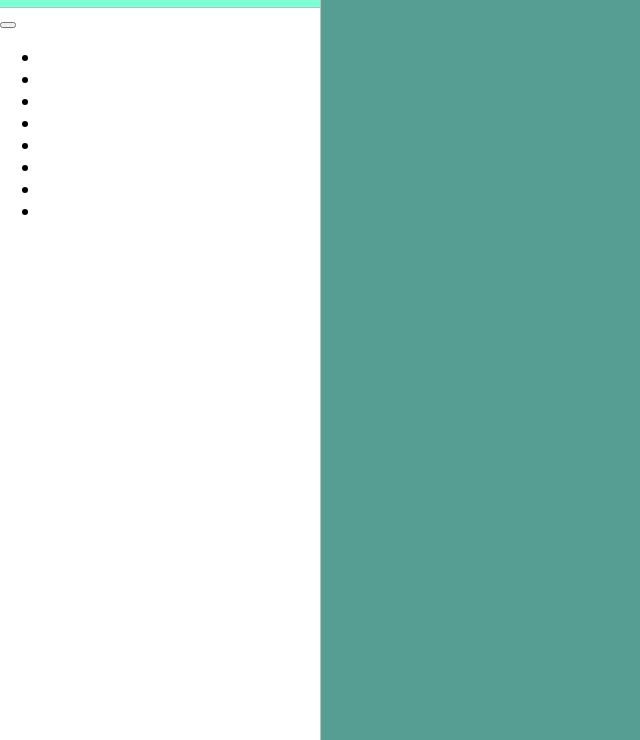
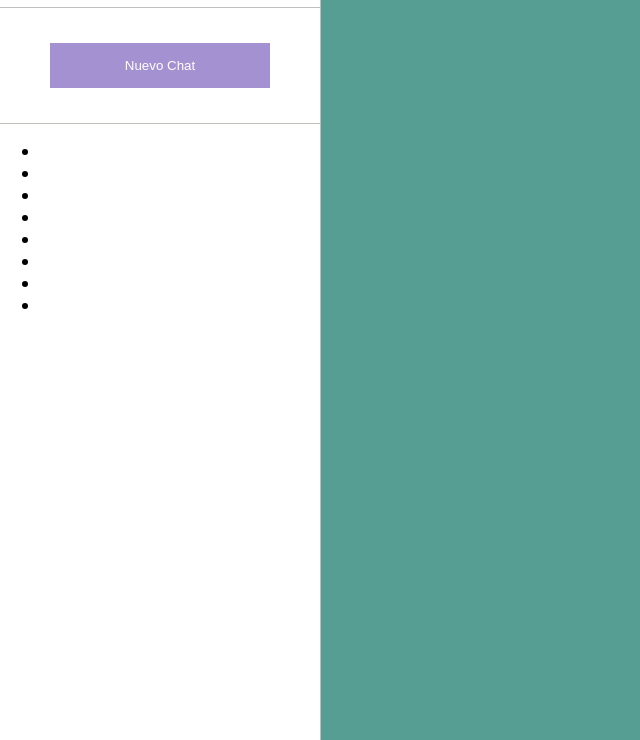
Before and after one commit to catalina-TS/Sistema-de-mensajeria.github.io, a plain HTML site: page index.html in a window 1280 px wide. Shown: the part 60-800 px from the top of the page, without its empty margins (0-640 px from the left). Drawn offline with Linux system fonts and the light colour scheme.

Commit message:
Creación del botón nuevo chat

```diff
--- a/assets/css/style.css
+++ b/assets/css/style.css
@@ -44,7 +44,7 @@ border-right: 1px solid #BEC1BB ;
     padding: 10px 30px;
     gap: 15px;
     border-bottom: 1px solid #BEC1BB ;
-    background-color: aquamarine;
+
 }
 
 /*Estado de usuario*/
@@ -85,6 +85,25 @@ border-right: 1px solid #BEC1BB ;
     color: #828485;
 }
 
+.boton{
+display: flex;
+justify-content: center;
+align-items: center;
+padding: 35px;
+border-bottom:1px #BEC1BB solid ;
+}
+
+.boton button{
+background-color: #A491D2;
+color:white ;
+border: none;
+padding: 15px 75px;
+}
+
+/*Los Chats*/
+
+
+
 /*Sección principal*/
 
 .principal{
--- a/index.html
+++ b/index.html
@@ -28,7 +28,7 @@
         </article>
         <article class="nuevo chat">
             <div class="boton">
-                <button></button>
+                <button>Nuevo Chat </button>
             </div>
         </article>
         <article class="chats">
```
